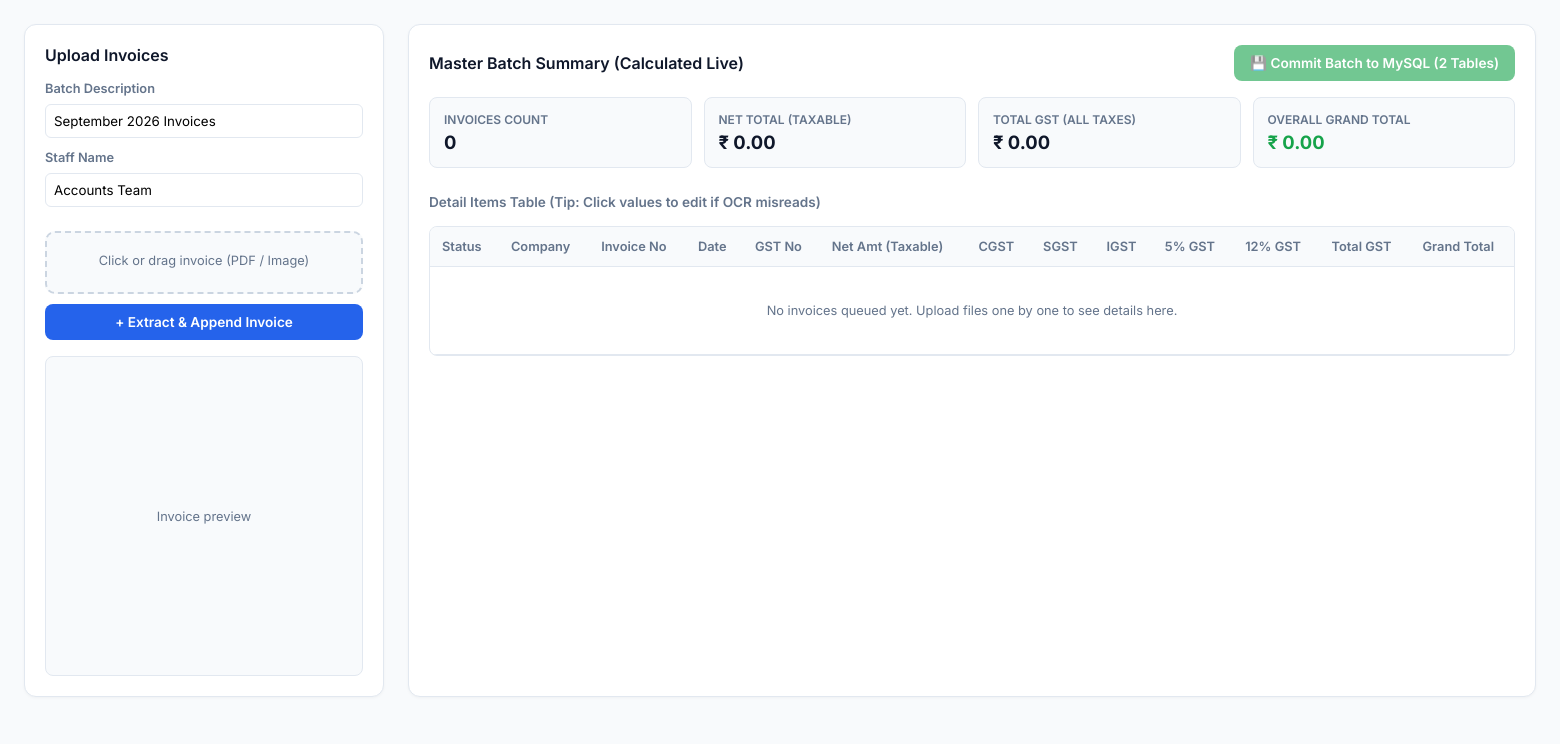
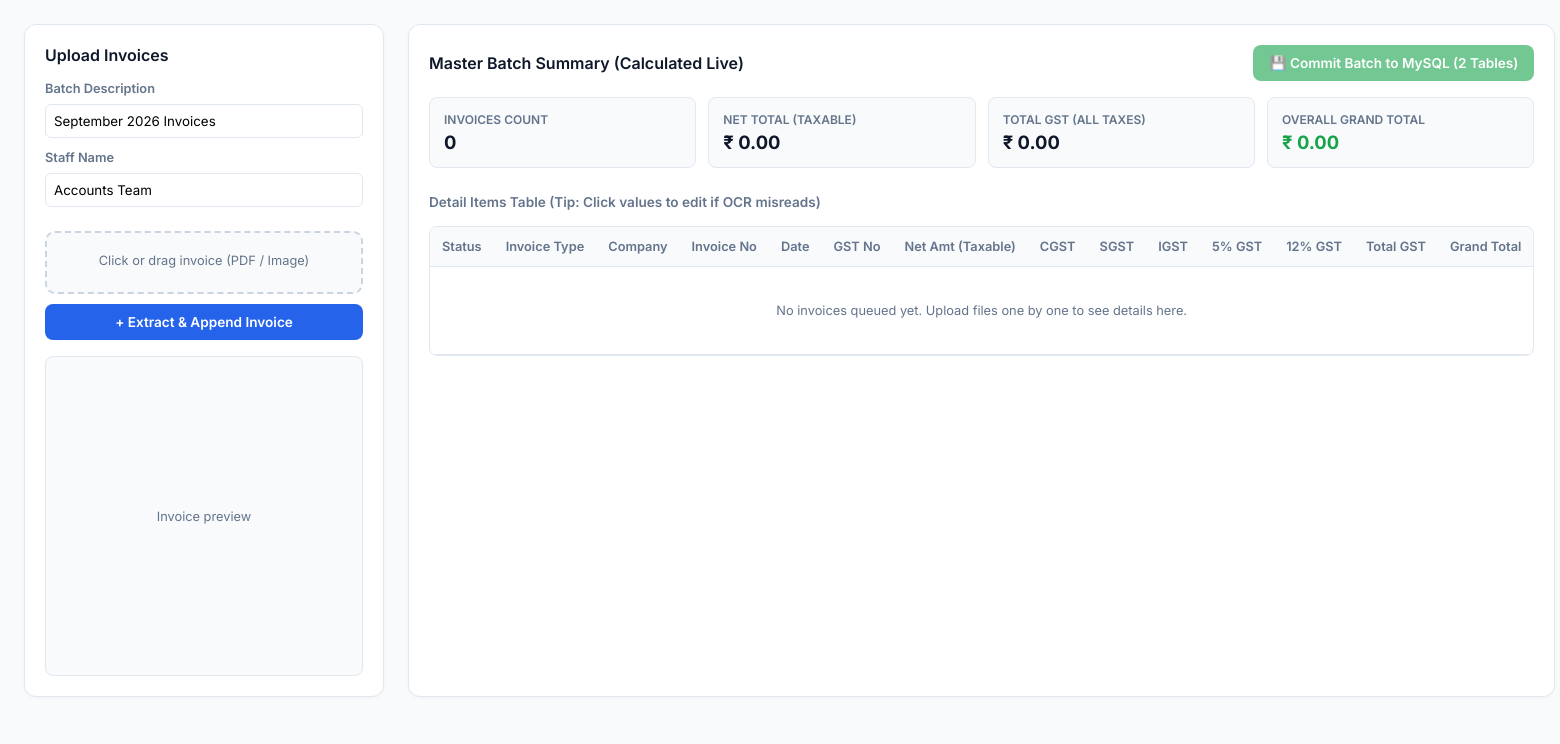
Before and after one commit to Brindha36/OCR, a Flask app: page / in a window 1560 px wide. Shown: the part 56-800 px from the top of the page. Run offline with Flask 3, Linux system fonts and the light colour scheme; data that the repository does not hold is empty.

Commit message:
index.html

```diff
--- a/templates/index.html
+++ b/templates/index.html
@@ -38,7 +38,7 @@
         .brand { font-size: 1.15rem; font-weight: 700; display: flex; align-items: center; gap: 8px; }
 
         .workspace {
-            max-width: 1750px;
+            max-width: 1800px;
             margin: 24px auto;
             padding: 0 24px;
             display: grid;
@@ -162,6 +162,28 @@
             box-shadow: 0 0 0 2px rgba(37, 99, 235, 0.15);
         }
 
+        /* Type Dropdown Styles */
+        .type-select {
+            padding: 4px 8px;
+            border-radius: 6px;
+            font-size: 0.75rem;
+            font-weight: 600;
+            border: 1px solid var(--border);
+            outline: none;
+            cursor: pointer;
+            background-color: #ffffff;
+        }
+        .type-computer {
+            background-color: #eff6ff;
+            color: #1d4ed8;
+            border-color: #bfdbfe;
+        }
+        .type-manual {
+            background-color: #fffbeb;
+            color: #b45309;
+            border-color: #fde68a;
+        }
+
         .badge-pending { background: var(--warning-bg); color: var(--warning-text); padding: 3px 6px; border-radius: 4px; font-weight: 600; }
         .badge-saved { background: #ecfdf5; color: #047857; padding: 3px 6px; border-radius: 4px; font-weight: 600; }
     </style>
@@ -241,6 +263,7 @@
                 <thead>
                     <tr>
                         <th>Status</th>
+                        <th>Invoice Type</th>
                         <th>Company</th>
                         <th>Invoice No</th>
                         <th>Date</th>
@@ -257,7 +280,7 @@
                 </thead>
                 <tbody id="detailTableBody">
                     <tr id="emptyRow">
-                        <td colspan="13" style="text-align: center; color: var(--text-muted); padding: 36px 0;">
+                        <td colspan="14" style="text-align: center; color: var(--text-muted); padding: 36px 0;">
                             No invoices queued yet. Upload files one by one to see details here.
                         </td>
                     </tr>
@@ -347,19 +370,33 @@
             try {
                 data = JSON.parse(resText);
             } catch (err) {
-                // If HTML error page was returned by server
                 throw new Error("Server error or timeout. Please check your Render service logs.");
             }
 
             if (data.success) {
                 emptyRow.style.display = 'none';
                 const invIndex = stagedInvoices.length;
+
+                // Fallback guarantee for invoice type
+                if (!data.data.type || !["Computer Generated", "Manual"].includes(data.data.type)) {
+                    data.data.type = "Manual";
+                }
+
                 stagedInvoices.push(data.data);
+
+                const currentType = data.data.type;
+                const selectClass = currentType === 'Computer Generated' ? 'type-computer' : 'type-manual';
 
                 const tr = document.createElement('tr');
                 tr.className = 'staged-row';
                 tr.innerHTML = `
                     <td><span class="badge-pending">Queue</span></td>
+                    <td>
+                        <select class="type-select ${selectClass}" data-index="${invIndex}">
+                            <option value="Computer Generated" ${currentType === 'Computer Generated' ? 'selected' : ''}>💻 Computer Generated</option>
+                            <option value="Manual" ${currentType === 'Manual' ? 'selected' : ''}>✍️ Manual</option>
+                        </select>
+                    </td>
                     <td class="editable-cell" contenteditable="true" data-field="company_name" data-index="${invIndex}" style="font-weight: 600;">${data.data.company_name}</td>
                     <td class="editable-cell" contenteditable="true" data-field="invoice_no" data-index="${invIndex}">${data.data.invoice_no}</td>
                     <td class="editable-cell" contenteditable="true" data-field="date" data-index="${invIndex}">${data.data.date}</td>
@@ -375,7 +412,19 @@
                 `;
                 detailTableBody.appendChild(tr);
 
-                // Add live listener for manual corrections in the table
+                // Handle interactive Invoice Type dropdown changes
+                const typeDropdown = tr.querySelector('.type-select');
+                typeDropdown.addEventListener('change', function() {
+                    const idx = parseInt(this.getAttribute('data-index'));
+                    stagedInvoices[idx].type = this.value;
+                    if (this.value === 'Computer Generated') {
+                        this.className = 'type-select type-computer';
+                    } else {
+                        this.className = 'type-select type-manual';
+                    }
+                });
+
+                // Handle manual inline corrections
                 tr.querySelectorAll('.editable-cell').forEach(cell => {
                     cell.addEventListener('blur', function() {
                         const idx = parseInt(this.getAttribute('data-index'));
@@ -421,7 +470,7 @@
             try {
                 data = JSON.parse(resText);
             } catch(e) {
-                throw new Error("Server returned non-JSON. Verify TiDB database status in Render.");
+                throw new Error("Server returned non-JSON. Verify TiDB/MySQL database status in Render.");
             }
 
             if (data.success) {
```
